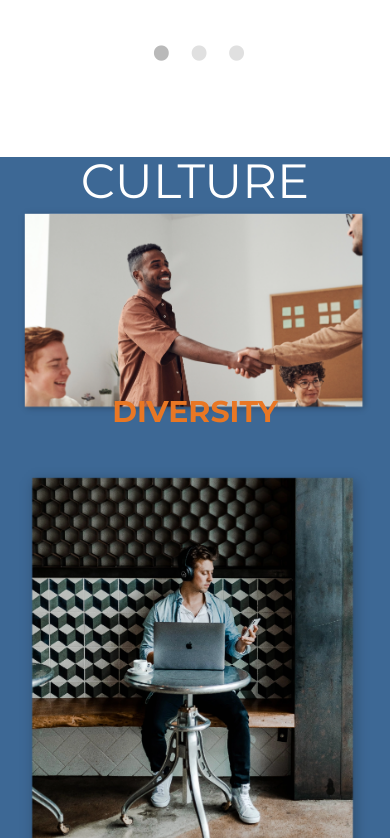
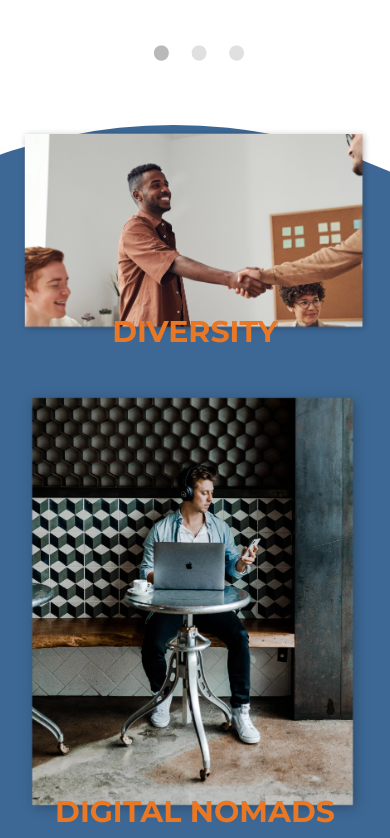
Before and after one commit to bluebird-technologies/bluebird_tech_OLD, a Next.js app: page /why in a window 390 px wide. Shown: the part 1426-2264 px from the top of the page. Built offline with nearby package versions, Linux system fonts and the light colour scheme.

Commit message:
curve on mobile section added

```diff
--- a/pages/why.tsx
+++ b/pages/why.tsx
@@ -49,7 +49,7 @@ const Why = () => {
 
   const [isFirstSelected, setIsFirstSelected] = useState(true);
   return (
-    <div className="w-full overflow-hidden">
+    <div className="w-full  overflow-hidden">
       <div className="w-full flex flex-col relative pv-20  2xl:pb-40 ">
         <div
           className="absolute bg-primary h-full w-[285vw] -z-1 left-[-98%]  2xl:left-[-16%] 2xl:w-[130vw]"
@@ -195,16 +195,19 @@ const Why = () => {
         </div>
       </div>
       {/* Culture section Mobile */}
-      <div className="block bg-secondary 2xl:hidden">
-        <div className="mt-8">
-          <h1 className="text-white text-center text-5xl zfont-extrabold">CULTURE</h1>
-        </div>
-        <div className="bg-secondary h-full w-[285vw] -z-1 left-[-98%]  2xl:left-[-16%] 2xl:w-[130vw]" />
+      <div className="relative h-full 2xl:hidden">
+        <div
+          className="absolute bg-secondary h-[100%] w-[285vw]  left-[-98%] 2xl:hidden"
+          style={{
+            borderTopLeftRadius: '50%',
+            borderTopRightRadius: '50%',
+          }}
+        />
         <ImageGallery />
       </div>
 
       {/* Culture section */}
-      <div className="hidden 2xl:block relative 2xl:-mt-60">
+      <div className="hidden 2xl:block pb-16 relative 2xl:-mt-60">
         <div
           className="absolute bg-secondary h-full w-[285vw] -z-1 left-[-98%]  2xl:left-[-16%] 2xl:w-[130vw]"
           style={{
@@ -294,7 +297,7 @@ const Why = () => {
                 </picture>
               </div>
             </div>
-            <div className="flex justify-center z-0 items-end h-full mt-24">
+            <div className="flex justify-center z-0 items-end h-full mb-48">
               <div className="max-w-[1200px] min-w-[400px]">
                 <h1 className="text-white text-center text-2xl">
                   Lorem ipsum dolor sit amet, consetetur sadipscing elitr, sed diam nonumy eirmod
@@ -309,7 +312,7 @@ const Why = () => {
       </div>
 
       {/* Awards section */}
-      <div className="py-24 flex flex-1 items-center flex-col bg-primary justify-center">
+      <div className="py-24   flex flex-1 items-center flex-col bg-primary justify-center">
         <h1 className="text-highlight font-extrabold text-4xl pb-6">AWARDS</h1>
         <Line />
         <div className="max-w-[350px] mt-16">
```
